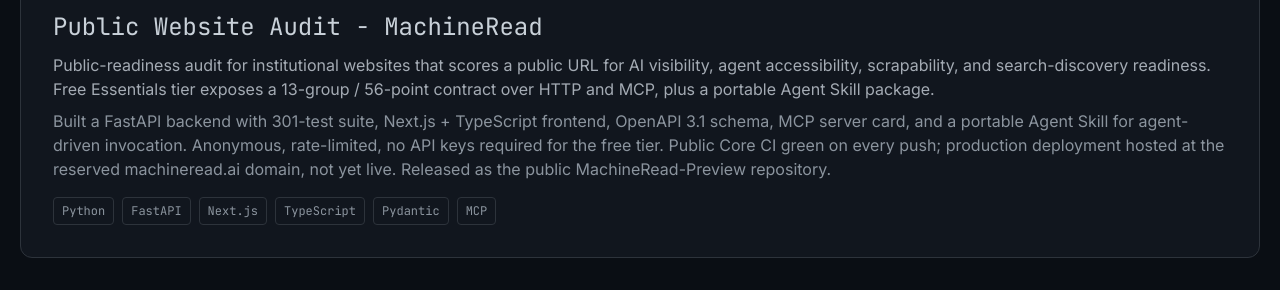
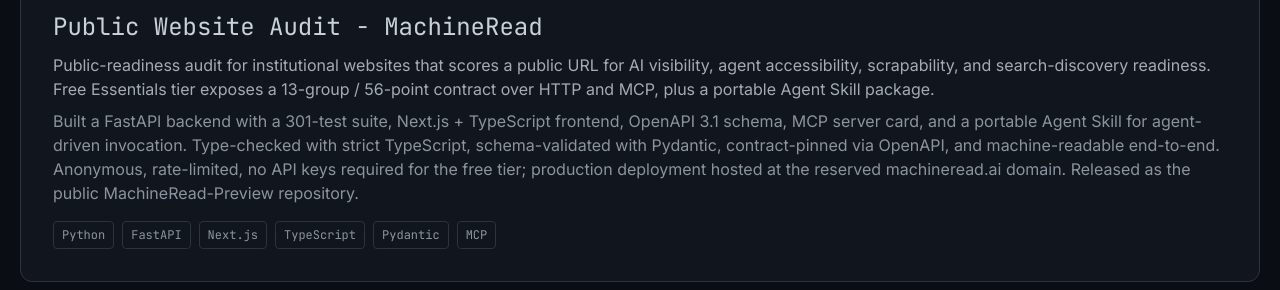
Before and after one commit to georgejieh/georgejieh-portfolio, an Astro site: page / in a window 1280 px wide. Shown: the part 2920-3210 px from the top of the page. Built offline with nearby package versions, Linux system fonts and the light colour scheme; Astro itself is replaced by a stand-in of ours.

Commit message:
Refine MachineRead description to emphasize production-quality discipline

```diff
--- a/src/content/projects/machineread-preview.md
+++ b/src/content/projects/machineread-preview.md
@@ -3,7 +3,7 @@ status: shipped
 featured: true
 title: "Public Website Audit - MachineRead"
 description: "Public-readiness audit for institutional websites that scores a public URL for AI visibility, agent accessibility, scrapability, and search-discovery readiness. Free Essentials tier exposes a 13-group / 56-point contract over HTTP and MCP, plus a portable Agent Skill package."
-longDescription: "Built a FastAPI backend with 301-test suite, Next.js + TypeScript frontend, OpenAPI 3.1 schema, MCP server card, and a portable Agent Skill for agent-driven invocation. Anonymous, rate-limited, no API keys required for the free tier. Public Core CI green on every push; production deployment hosted at the reserved machineread.ai domain, not yet live. Released as the public MachineRead-Preview repository."
+longDescription: "Built a FastAPI backend with a 301-test suite, Next.js + TypeScript frontend, OpenAPI 3.1 schema, MCP server card, and a portable Agent Skill for agent-driven invocation. Type-checked with strict TypeScript, schema-validated with Pydantic, contract-pinned via OpenAPI, and machine-readable end-to-end. Anonymous, rate-limited, no API keys required for the free tier; production deployment hosted at the reserved machineread.ai domain. Released as the public MachineRead-Preview repository."
 tags: ["Python", "FastAPI", "Next.js", "TypeScript", "Pydantic", "MCP"]
 link: "https://github.com/georgejieh/MachineRead-Preview"
 repo: "https://github.com/georgejieh/MachineRead-Preview"
```
